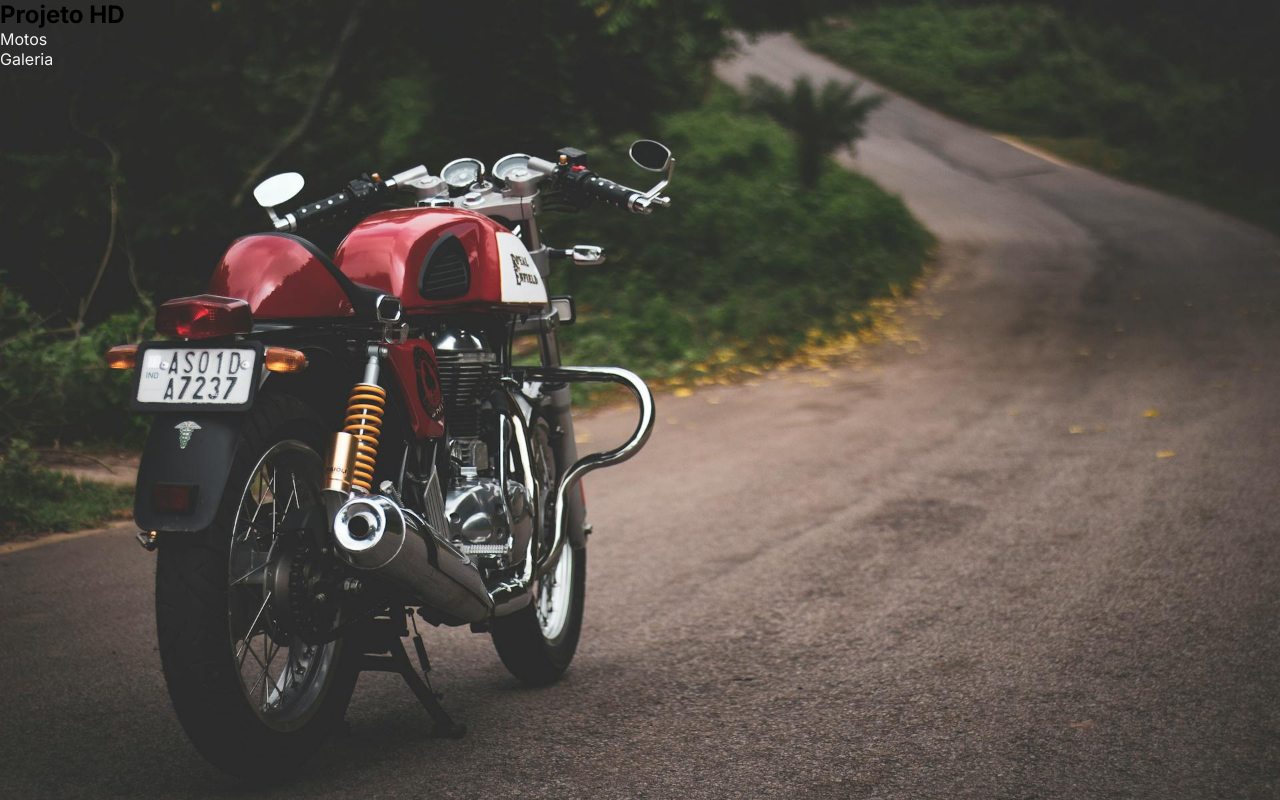
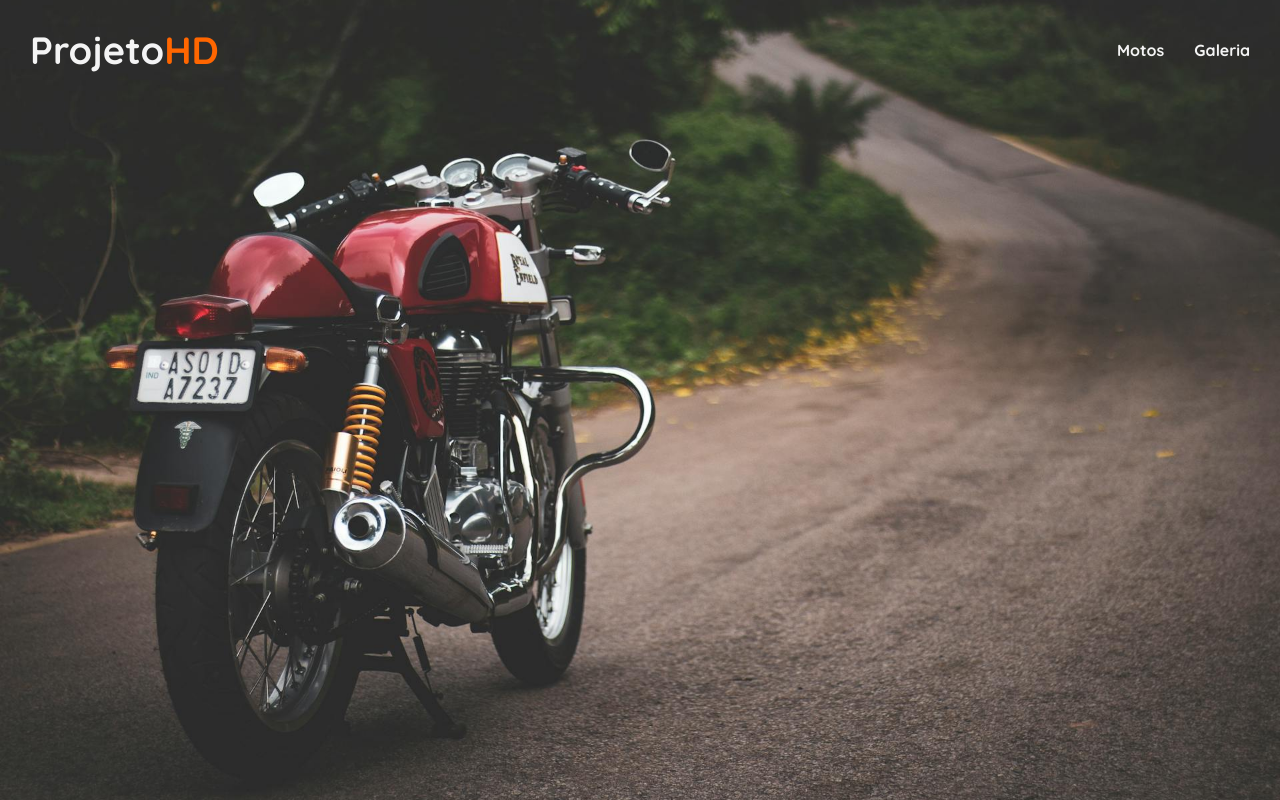
Before and after one commit to kaiohenriquess/projeto-hd, a plain HTML site: page index.html in a window 1280 px wide. Drawn offline with Linux system fonts and the light colour scheme.

Commit message:
style: formata header-hero

```diff
--- a/css/style.css
+++ b/css/style.css
@@ -14,7 +14,7 @@
     margin: 0;
     padding: 0;
     box-sizing: border-box;
-    font-family: "Inter", sans-serif;
+    font-family: "Quicksand", sans-serif;
 }
 
 body {
@@ -32,13 +32,41 @@ ul, ol {
 
 /* Seção Hero  */
 .hero {
-     /* ocupa toda a largura disponível */
     width: 100%;
-     /* ocupa toda a altura visível da tela */
     height: 100dvh;
     background-image: url(../images/motos/banner.jpg);
     background-repeat: no-repeat;
-    /* amplia a imagem para cobrir essa área */
     background-size: cover;
     background-position: 50%;
 }
+
+.header-hero {
+    height: 100px;
+    display: flex;
+    align-items: center;
+    justify-content: space-between;
+    padding-inline: var(--spacing-lg);
+
+    h1 {
+        font-size: 38px;
+        color: var(--color-light);
+
+        span {
+            color: var(--color-orange);
+        }
+    }
+}
+
+.header-menu {
+    display: flex;
+    gap: var(--spacing-lg);
+}
+
+.header-menu a {
+    font-weight: 700;
+    transition: color .7s;
+
+    &:hover {
+        color: var(--color-orange);
+    }
+}
--- a/index.html
+++ b/index.html
@@ -15,10 +15,10 @@
 <body>
 
      <section class="hero">
-        <header>
-            <h1>Projeto HD</h1>
+        <header class="header-hero">
+            <h1>Projeto<span>HD</span></h1>
             <nav>
-                <ul>
+                <ul class="header-menu">
                     <li><a href="">Motos</a></li>
                     <li><a href="">Galeria</a></li>
                 </ul>
```
